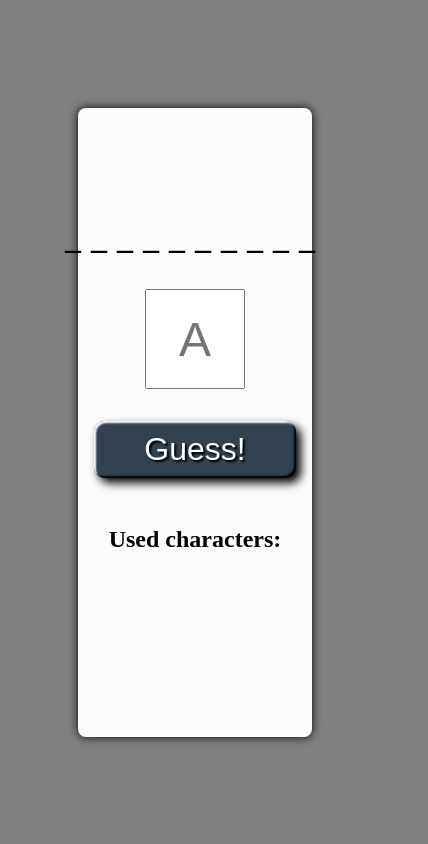
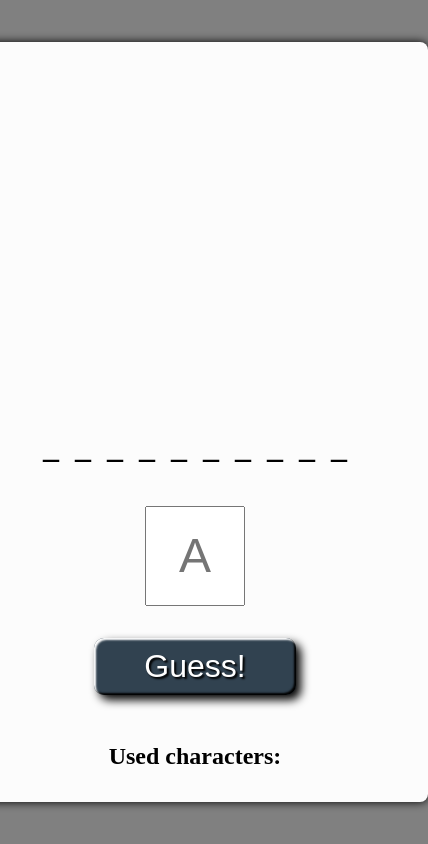
Before and after one commit to AnnieEliasson/examUppgift, a plain HTML site: page index.html in a window 390 px wide. Shown: the whole page, 428 px wide, since content can reach past the window. Drawn offline with Linux system fonts and the light colour scheme.

Commit message:
media query

```diff
--- a/index.html
+++ b/index.html
@@ -10,8 +10,8 @@
   <body>
     <div class="container">
       <svg
-        width="501"
-        height="565"
+        width="401"
+        height="465"
         viewBox="0 0 501 565"
         fill="none"
         xmlns="http://www.w3.org/2000/svg"
--- a/script.js
+++ b/script.js
@@ -20,12 +20,12 @@ for (let i = 0; i < arrayRandom.length; i++) {
 }
 
 document.getElementById("rWord").innerHTML = rWord; */
-let boxNr = 0;
+
 for (let i = 0; i < arrayRandom.length; i++){
     let box = document.createElement("div")
-    box.classList.add('box',boxNr)
+    box.classList.add('box')
     box.innerText='_'
-    boxNr ++
+
     document.querySelector(".letterBox").append(box)
 
 }
--- a/style.css
+++ b/style.css
@@ -29,7 +29,6 @@ body{
     justify-content: center;
     align-items: center;
     background-color: rgb(252, 252, 252);
-    width: 60%;
     padding: 2rem;
     border-radius: .5rem;
     box-shadow: 0px 0px 10px black;
@@ -75,6 +74,26 @@ button{
     display: flex;
     font-size: 2rem;
     text-transform: uppercase;
-    letter-spacing: 10px;
     font-weight: bold;
+    min-width: 320px;
+    display: flex;
+    justify-content: center;
 }
+
+.box{
+    margin: 8px;
+}
+
+@media (max-width: 800px) {
+    .container {
+        display: flex;
+        flex-direction: column;
+        justify-content: center;
+        align-items: center;
+        background-color: rgb(252, 252, 252);
+        padding: 2rem;
+        border-radius: .5rem;
+        box-shadow: 0px 0px 10px black;
+        height: 90vh;
+    }
+  }
```
